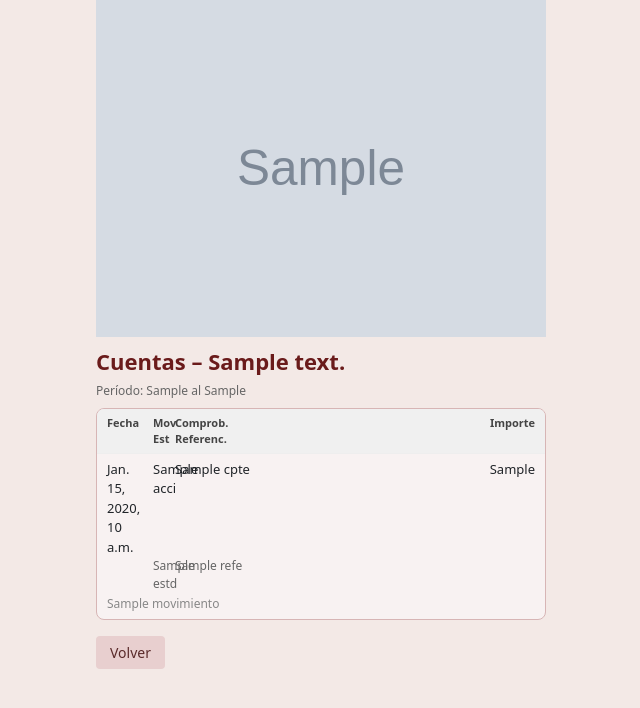
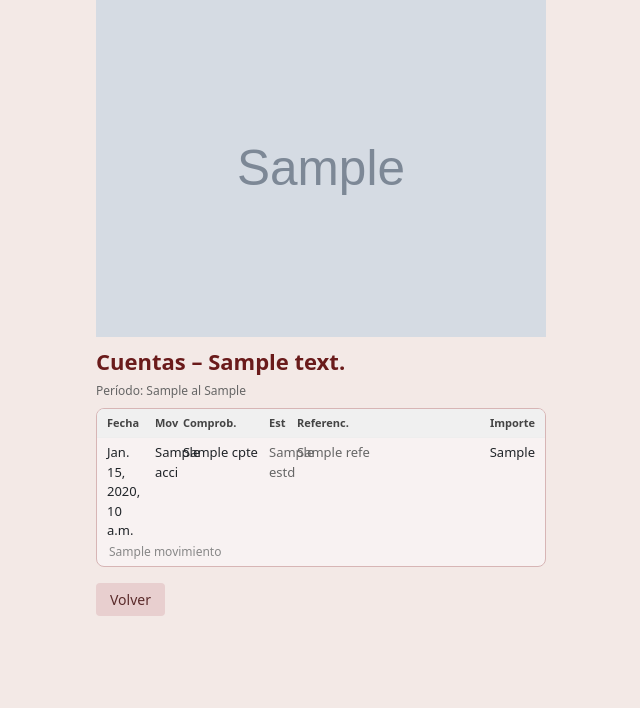
Before and after one commit to Velizpedroeulogio/VentaCupones, a Django app: template ventas/templates/ventas/movimientos.html in a window 1280 px wide. Shown: the part 15-723 px from the top of the page, without its empty margins (319-959 px from the left). Run offline with Django 5.2, Linux system fonts and the light colour scheme; the template is opened without the code that fills it: most values are stand-ins (such as "Sample title", 1, 10 or a date in 2020); grey boxes marked "Sample" are stand-in pictures.

Commit message:
Tag008: movimientos en 2 lineas, columnas uniformes, Est/Referenc en misma fila
Co-Authored-By: Claude Sonnet 4.6 <noreply@anthropic.com>

```diff
--- a/ventas/templates/ventas/movimientos.html
+++ b/ventas/templates/ventas/movimientos.html
@@ -22,38 +22,28 @@
     <div class="byl-card" style="padding:0;overflow:hidden;">
 
         <!-- Encabezado -->
-        <div style="background:#f0f0f0;padding:6px 10px 0 10px;">
-            <div style="display:grid;grid-template-columns:42px 18px 1fr 90px;gap:4px;font-size:11px;font-weight:bold;color:#444;">
-                <span>Fecha</span>
-                <span>Mov</span>
-                <span>Comprob.</span>
-                <span style="text-align:right;">Importe</span>
-            </div>
-            <div style="display:grid;grid-template-columns:42px 18px 1fr 90px;gap:4px;font-size:11px;font-weight:bold;color:#444;padding-bottom:5px;">
-                <span></span>
-                <span>Est</span>
-                <span>Referenc.</span>
-                <span></span>
-            </div>
+        <div style="background:#f0f0f0;padding:6px 10px;display:grid;grid-template-columns:42px 22px 80px 22px 1fr 90px;column-gap:6px;font-size:11px;font-weight:bold;color:#444;">
+            <span>Fecha</span>
+            <span>Mov</span>
+            <span>Comprob.</span>
+            <span>Est</span>
+            <span>Referenc.</span>
+            <span style="text-align:right;">Importe</span>
         </div>
 
         <!-- Registros -->
         {% for m in movimientos %}
-        <div style="border-top:1px solid #eee;padding:6px 10px;">
-            <div style="display:grid;grid-template-columns:42px 18px 1fr 90px;gap:4px;font-size:13px;">
+        <div style="border-top:1px solid #eee;padding:5px 10px;">
+            <div style="display:grid;grid-template-columns:42px 22px 80px 22px 1fr 90px;column-gap:6px;font-size:13px;">
                 <span>{{ m.fecha_fmt }}</span>
                 <span>{{ m.acci }}</span>
                 <span>{{ m.cpte }}</span>
+                <span style="color:#666;">{{ m.estd }}</span>
+                <span style="color:#666;overflow:hidden;text-overflow:ellipsis;white-space:nowrap;">{{ m.refe }}</span>
                 <span style="text-align:right;white-space:nowrap;">{{ m.valo_fmt }}</span>
             </div>
-            <div style="display:grid;grid-template-columns:42px 18px 1fr 90px;gap:4px;font-size:12px;color:#666;">
-                <span></span>
-                <span>{{ m.estd }}</span>
-                <span>{{ m.refe }}</span>
-                <span></span>
-            </div>
             {% if m.per_nombre %}
-            <div style="font-size:12px;color:#888;margin-top:2px;">{{ m.per_nombre }}</div>
+            <div style="font-size:12px;color:#888;margin-top:2px;padding-left:2px;">{{ m.per_nombre }}</div>
             {% endif %}
         </div>
         {% endfor %}
```
